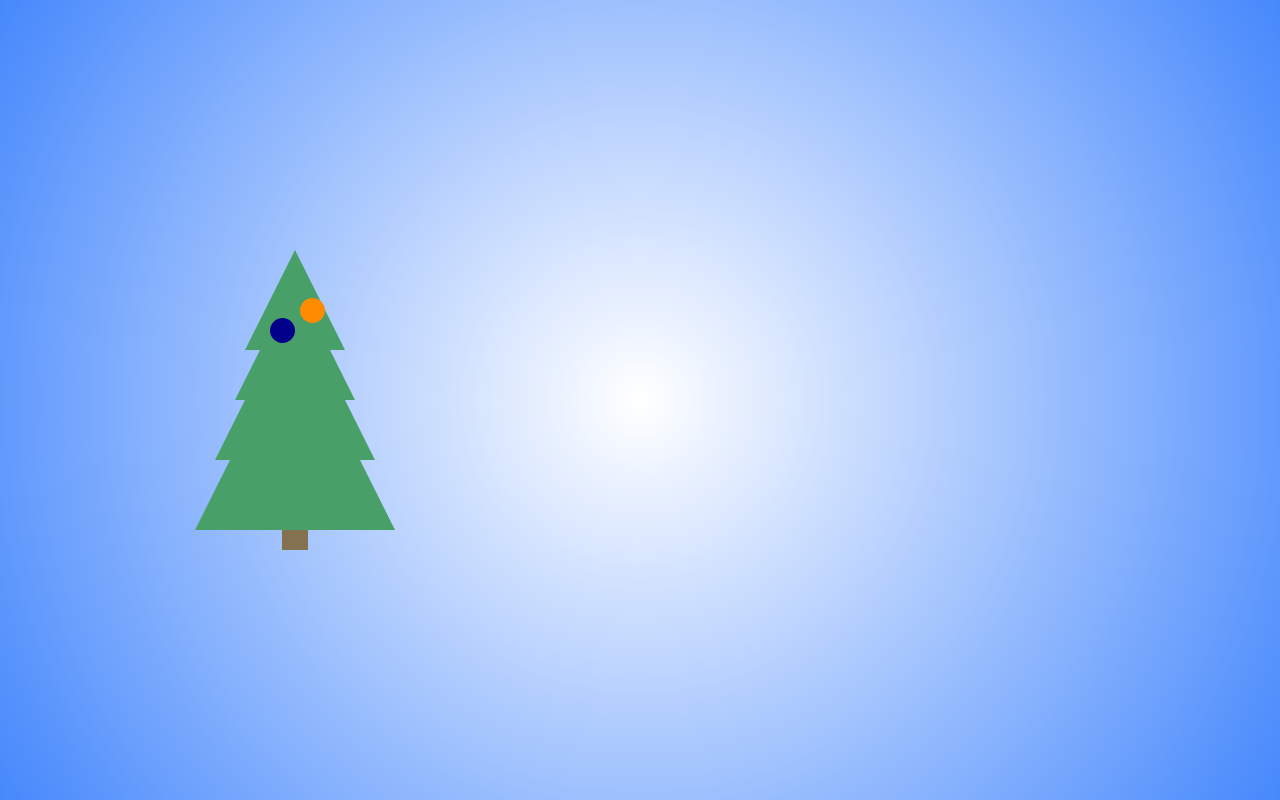
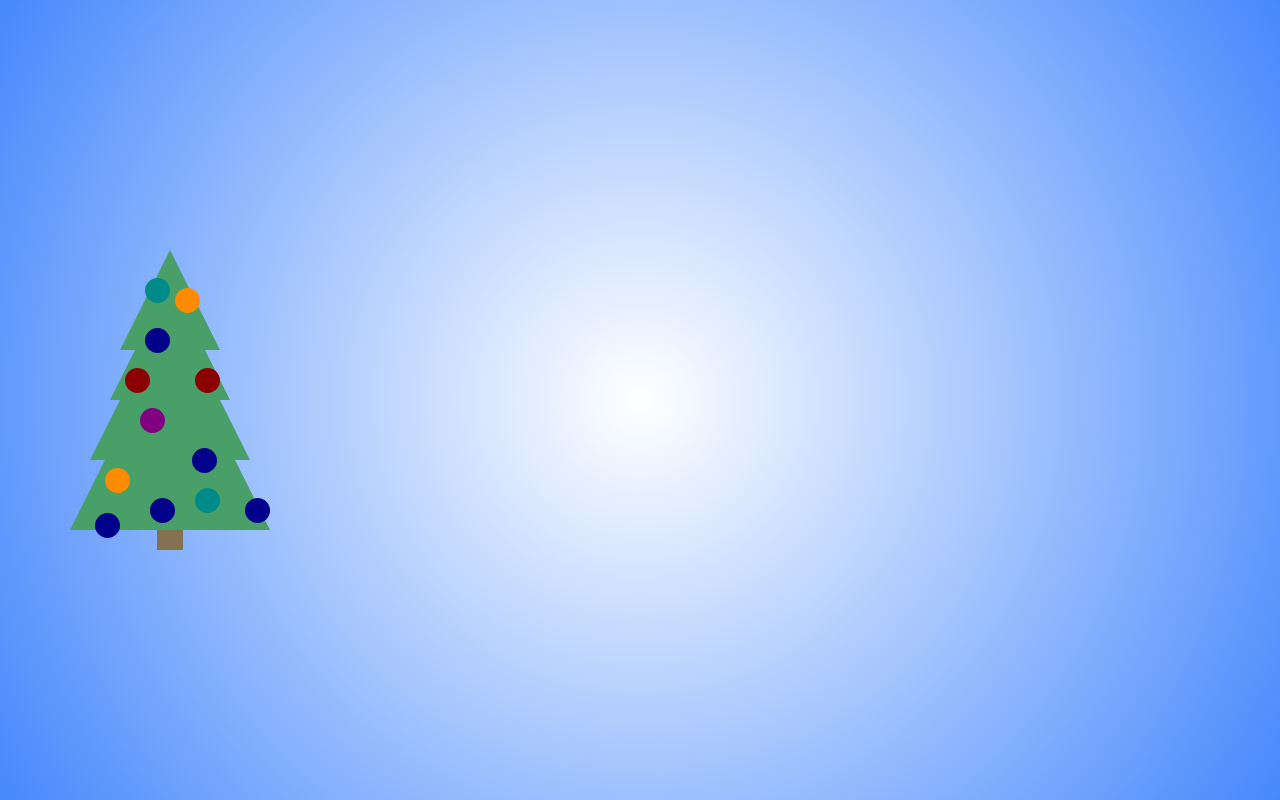
Before and after one commit to Aminopyridin/hackathon2018-team3, a React app: page / in a window 1280 px wide. Built offline with nearby package versions, Linux system fonts and the light colour scheme.

Commit message:
Added new Balls

```diff
--- a/src/components/App/App.js
+++ b/src/components/App/App.js
@@ -9,8 +9,19 @@ export default class App extends React.Component {
             <div className={styles.app}>
                 <div className={styles.treeWrapper}>
                     <ChristmasTree/>
-                    <Balls l={-95} t={-90} color={'yellow'}/>
-                    <Balls l={-150} t={-70} color={'red'}/>
+                    <Balls l={-95} t={-100}/>
+                    <Balls l={-150} t={-60}/>
+                    <Balls l={-125} t={-20}/>
+                    <Balls l={-205} t={20}/>
+                    <Balls l={-178} t={60}/>
+                    <Balls l={-200} t={100}/>
+
+                    <Balls l={-275} t={-110}/>
+                    <Balls l={-320} t={-20}/>
+                    <Balls l={-365} t={80}/>
+                    <Balls l={-400} t={125}/>
+                    <Balls l={-370} t={110}/>
+                    <Balls l={-300} t={110}/>
                 </div>
             </div>
         );
--- a/src/components/Balls/Balls.js
+++ b/src/components/Balls/Balls.js
@@ -42,5 +42,4 @@ export default class Balls extends React.Component {
 Balls.propTypes={
     l: PropTypes.number.isRequired,
     t: PropTypes.number.isRequired,
-    color: PropTypes.string.isRequired
 };
```
